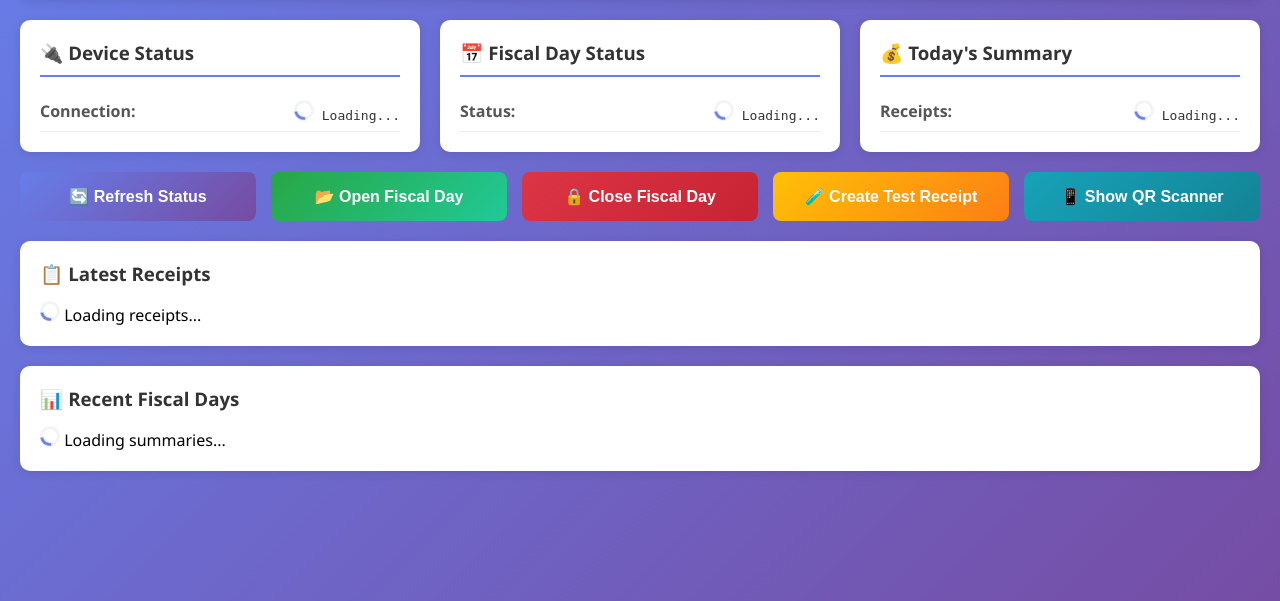
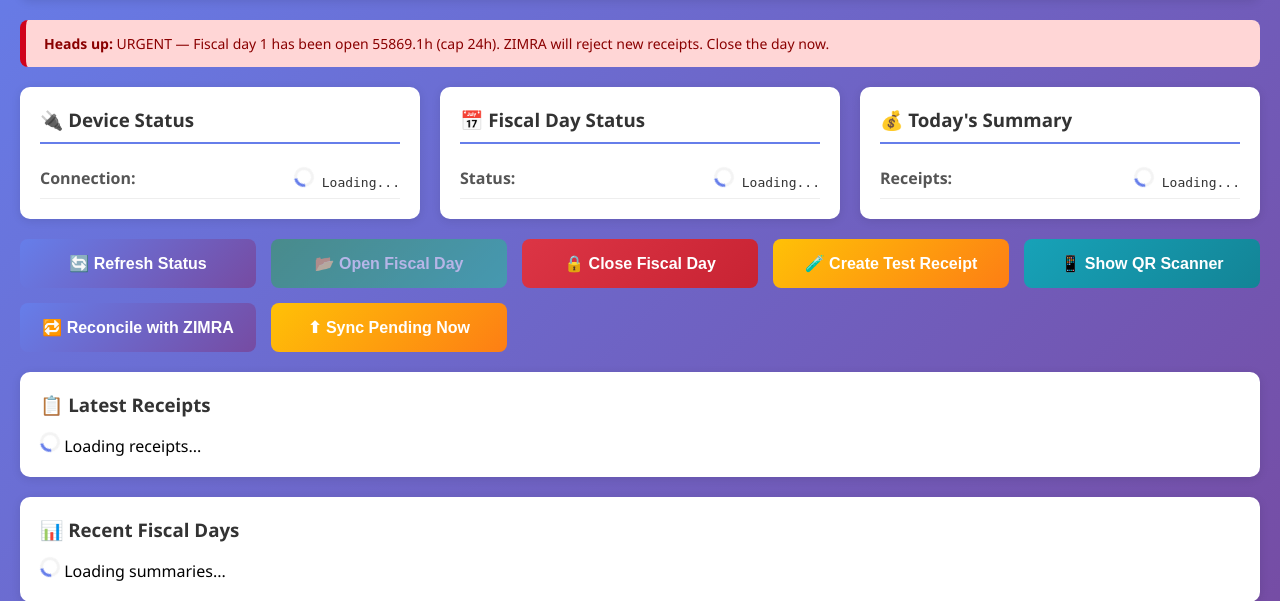
Before and after one commit to Avail-Technologies-Pvt-Ltd/clarity-retail-motor-pares, a Django app: page /fiscalisation/dashboard/ in a window 1280 px wide. Shown: the part 127-728 px from the top of the page. Run offline with Django 5.2, Linux system fonts and the light colour scheme; tables that the repository leaves empty hold one stand-in row (values such as "Sample post"); data that the repository does not hold is empty.

Commit message:
Phase 3: dashboard buttons, day-age warning, pre-flight receipt validator
Dashboard now has Reconcile and Sync Pending buttons wired to the existing
endpoints; resellers no longer need a terminal to recover from a manual
ZIMRA close or to flush PENDING receipts.

Day-age warning surfaces in a banner: as a day approaches the device's
taxPayerDayMaxHrs (typically 24h) it goes yellow at
max - taxpayerDayEndNotificationHrs and red at the cap. FiscalState gets
a new day_opened_at DateTimeField (populated by reset_for_new_day, in CAT)
and dashboard_data exposes hours_open / max_hours / day_age_status so the
banner can drive itself. taxPayerDayMaxHrs is read from getConfig and
cached per device to avoid hitting ZIMRA on every dashboard tick.

Pre-flight receipt validator (validate_receipt_for_zimra) runs in
check_out before prepareReceipt and rejects the receipt with a clear
till-side message if it would trip:
  RCPT013 — invoiceNo missing
  RCPT016 — no receipt lines
  RCPT018 — no payment lines
  RCPT039 — payment total != line total
  RCPT040 — wrong sign for receiptType
  tax_percent not in the device's applicableTaxes (refresh getConfig)
  moneyTypeCode outside 0..6
Stops bad receipts from ever reaching ZIMRA — the day no longer gets
poisoned by a typo at the till.

Also: dashboard JS made tolerant of both the new state-shaped response
and the older data.data-shaped one, so the dashboard renders cleanly
either way.

Migration: fiscalisation/0003 (FiscalState.day_opened_at).

```diff
--- a/fiscalisation/models.py
+++ b/fiscalisation/models.py
@@ -28,6 +28,9 @@
     receipt_global_no = models.IntegerField(default=0)  # Continuous increment tracking
     is_day_open = models.BooleanField(default=False)
     current_day_date = models.DateField(null=True, blank=True)
+    day_opened_at = models.DateTimeField(null=True, blank=True,
+        help_text="Wall-clock timestamp when openDay succeeded. Used to "
+                  "compute hours-open and warn before ZIMRA's max-hours cap.")
     last_receipt_hash = models.CharField(max_length=255, blank=True, null=True)
     updated_at = models.DateTimeField(auto_now=True)
 
@@ -41,11 +44,13 @@
         at each fiscal day (spec section 12.2.1: previousReceiptHash is not
         used when receipt is first in fiscal day).
         """
+        from .services import zimra_now
         self.fiscal_day_no = next_day_no
         self.receipt_counter = 0
         self.last_receipt_hash = None
         self.is_day_open = True
         self.current_day_date = day_date
+        self.day_opened_at = zimra_now()
         self.save()
 
     def __str__(self):
--- a/fiscalisation/templates/fiscalisation/dashboard.html
+++ b/fiscalisation/templates/fiscalisation/dashboard.html
@@ -314,6 +314,11 @@
             <p>ZIMRA FDMS Integration for {{ current_time|date:"F j, Y H:i:s" }}</p>
         </div>
 
+        <!-- Day-age banner (hidden until status is warning/critical) -->
+        <div id="dayAgeBanner" style="display:none; background:#fff4d6; color:#8a6500; border-left:6px solid #f5a623; padding:14px 18px; border-radius:8px; margin-bottom:20px; font-size:14px;">
+            <strong>Heads up:</strong> <span id="dayAgeText"></span>
+        </div>
+
         <!-- Status Cards -->
         <div class="status-grid" id="statusGrid">
             <div class="status-card">
@@ -364,6 +369,12 @@
             <button class="btn btn-info" onclick="showQRModal()">
                 📱 Show QR Scanner
             </button>
+            <button class="btn btn-primary" onclick="reconcileWithZimra()" title="Pull current state from ZIMRA into local DB. Use after ZIMRA manually closes a day on your behalf.">
+                🔁 Reconcile with ZIMRA
+            </button>
+            <button class="btn btn-warning" onclick="syncPending()" title="Push all PENDING receipts to ZIMRA right now (otherwise the cron worker does it).">
+                ⬆ Sync Pending Now
+            </button>
         </div>
 
         <!-- Latest Receipts -->
@@ -410,12 +421,23 @@
                 .then(response => response.json())
                 .then(data => {
                     if (data.success) {
-                        updateDeviceStatus(data.data.device_status);
-                        updateFiscalStatus(data.data.fiscal_state, data.data.device_status);
-                        updateTodaySummary(data.data.today_stats, data.data.current_day_summary);
-                        updateLatestReceipts(data.data.latest_receipts);
-                        updateRecentSummaries(data.data.recent_summaries);
-                        updateButtons(data.data.device_status.is_day_open);
+                        // Day-age banner (works regardless of older fields)
+                        updateDayAgeBanner(data.state);
+
+                        // Legacy/optional fields — guard so missing keys don't crash
+                        if (data.data) {
+                            if (data.data.device_status) updateDeviceStatus(data.data.device_status);
+                            if (data.data.fiscal_state) updateFiscalStatus(data.data.fiscal_state, data.data.device_status || {});
+                            if (data.data.today_stats || data.data.current_day_summary) {
+                                updateTodaySummary(data.data.today_stats, data.data.current_day_summary);
+                            }
+                            if (data.data.latest_receipts) updateLatestReceipts(data.data.latest_receipts);
+                            if (data.data.recent_summaries) updateRecentSummaries(data.data.recent_summaries);
+                            if (data.data.device_status) updateButtons(data.data.device_status.is_day_open);
+                        } else if (data.state) {
+                            // New API shape: drive buttons from state
+                            updateButtons(data.state.is_day_open);
+                        }
                     } else {
                         showToast('Error loading dashboard data: ' + data.error, 'error');
                     }
@@ -424,6 +446,27 @@
                     console.error('Error:', error);
                     showToast('Failed to load dashboard data', 'error');
                 });
+        }
+
+        function updateDayAgeBanner(state) {
+            const banner = document.getElementById('dayAgeBanner');
+            const txt = document.getElementById('dayAgeText');
+            if (!banner || !state) return;
+            if (state.day_age_status === 'warning') {
+                banner.style.display = 'block';
+                banner.style.background = '#fff4d6';
+                banner.style.color = '#8a6500';
+                banner.style.borderLeftColor = '#f5a623';
+                txt.textContent = `Fiscal day ${state.fiscal_day_no} has been open for ${state.hours_open} of ${state.max_hours} allowed hours. Close it soon to avoid ZIMRA refusing receipts.`;
+            } else if (state.day_age_status === 'critical') {
+                banner.style.display = 'block';
+                banner.style.background = '#ffd6d6';
+                banner.style.color = '#8a0000';
+                banner.style.borderLeftColor = '#d0021b';
+                txt.textContent = `URGENT — Fiscal day ${state.fiscal_day_no} has been open ${state.hours_open}h (cap ${state.max_hours}h). ZIMRA will reject new receipts. Close the day now.`;
+            } else {
+                banner.style.display = 'none';
+            }
         }
 
         function updateDeviceStatus(status) {
@@ -671,6 +714,45 @@
             });
         }
 
+        function reconcileWithZimra() {
+            if (!confirm('Pull state from ZIMRA and overwrite local DB? Use after ZIMRA manually closed the day on your behalf.')) return;
+            fetch('/fiscalisation/api/reconcile/', {
+                method: 'POST',
+                headers: {'X-CSRFToken': getCookie('csrftoken'), 'Content-Type': 'application/json'}
+            })
+            .then(r => r.json())
+            .then(d => {
+                if (d.success) {
+                    const a = d.after || {};
+                    showToast(`Reconciled. Day ${a.fiscal_day_no} ${a.is_day_open ? 'OPEN' : 'CLOSED'} · globalNo ${a.receipt_global_no}`, 'success');
+                    loadDashboardData();
+                } else {
+                    showToast('Reconcile failed: ' + (d.error || 'unknown'), 'error');
+                }
+            })
+            .catch(e => showToast('Reconcile error: ' + e, 'error'));
+        }
+
+        function syncPending() {
+            showToast('Sync started — this may take a few seconds per receipt...', 'success');
+            fetch('/fiscalisation/api/sync-pending/', {
+                method: 'POST',
+                headers: {'X-CSRFToken': getCookie('csrftoken'), 'Content-Type': 'application/json'}
+            })
+            .then(r => r.json())
+            .then(d => {
+                if (d.success) {
+                    showToast('Sync complete. See log in console.', 'success');
+                    console.log('[sync log]\n' + d.log);
+                    loadDashboardData();
+                } else {
+                    showToast('Sync error: ' + (d.error || 'unknown'), 'error');
+                    console.error(d.log);
+                }
+            })
+            .catch(e => showToast('Sync transport error: ' + e, 'error'));
+        }
+
         function createTestReceipt() {
             fetch('/fiscalisation/api/create-test-receipt/', {
                 method: 'POST',
--- a/fiscalisation/views.py
+++ b/fiscalisation/views.py
@@ -715,6 +715,8 @@
                 "receipt_counter": fiscal_state.receipt_counter,
                 "receipt_global_no": fiscal_state.receipt_global_no,
                 "current_day_date": str(fiscal_state.current_day_date) if fiscal_state.current_day_date else None,
+                "day_opened_at": fiscal_state.day_opened_at.isoformat() if fiscal_state.day_opened_at else None,
+                **_day_age_summary(fiscal_state),
             },
             "recent_receipts": [
                 {
@@ -809,6 +811,76 @@
 
 # Re-import _ZIMBABWE_TZ at module level for cert_expiry_info
 from .services import _ZIMBABWE_TZ  # noqa: E402
+
+
+# Cache the per-device fiscal-day limits (pulled from getConfig).
+# These rarely change so caching them avoids hitting ZIMRA on every dashboard tick.
+_day_limits_cache = {}  # device_id -> {'max_hours': int, 'notify_hours': int}
+
+
+def _get_day_limits(device_obj):
+    """Return {'max_hours': N, 'notify_hours': M} for the device.
+
+    Tries the cache first; falls back to a fresh getConfig; defaults to
+    24/2 (ZIMRA's standard) if everything fails so we never block on it.
+    """
+    dev_id = device_obj.deviceID
+    if dev_id in _day_limits_cache:
+        return _day_limits_cache[dev_id]
+    limits = {'max_hours': 24, 'notify_hours': 2}
+    try:
+        cfg = device_obj.getConfig()
+        if isinstance(cfg, dict):
+            limits['max_hours'] = int(cfg.get('taxPayerDayMaxHrs', 24))
+            limits['notify_hours'] = int(cfg.get('taxpayerDayEndNotificationHrs', 2))
+            _day_limits_cache[dev_id] = limits
+    except Exception:
+        pass
+    return limits
+
+
+def _day_age_summary(fiscal_state):
+    """How long has the current fiscal day been open?
+
+    Returns a dict that goes straight into the dashboard JSON. Status:
+        ok       — well within the max-hours window
+        warning  — inside the notification window (taxpayerDayEndNotificationHrs
+                   before the cap)
+        critical — past the cap; ZIMRA will refuse new receipts soon and the
+                   day will need an emergency close
+    """
+    if not fiscal_state.is_day_open or not fiscal_state.day_opened_at:
+        return {
+            'hours_open': None,
+            'max_hours': None,
+            'notify_at_hours': None,
+            'day_age_status': 'ok',
+        }
+    try:
+        limits = _get_day_limits(get_device())
+    except Exception:
+        limits = {'max_hours': 24, 'notify_hours': 2}
+
+    opened = fiscal_state.day_opened_at
+    if opened.tzinfo is None:
+        opened = opened.replace(tzinfo=_ZIMBABWE_TZ)
+    now_aware = zimra_now().replace(tzinfo=_ZIMBABWE_TZ)
+    hours_open = (now_aware - opened).total_seconds() / 3600
+
+    notify_at = limits['max_hours'] - limits['notify_hours']
+    if hours_open >= limits['max_hours']:
+        status = 'critical'
+    elif hours_open >= notify_at:
+        status = 'warning'
+    else:
+        status = 'ok'
+
+    return {
+        'hours_open': round(hours_open, 1),
+        'max_hours': limits['max_hours'],
+        'notify_at_hours': notify_at,
+        'day_age_status': status,
+    }
 
 
 def device_list(request):
```
Also changed, not shown: fiscalisation/services.py (+90 -0 lines), pos/views.py (+21 -1 lines), fiscalisation/migrations/0003_fiscalstate_day_opened_at.py (added).
